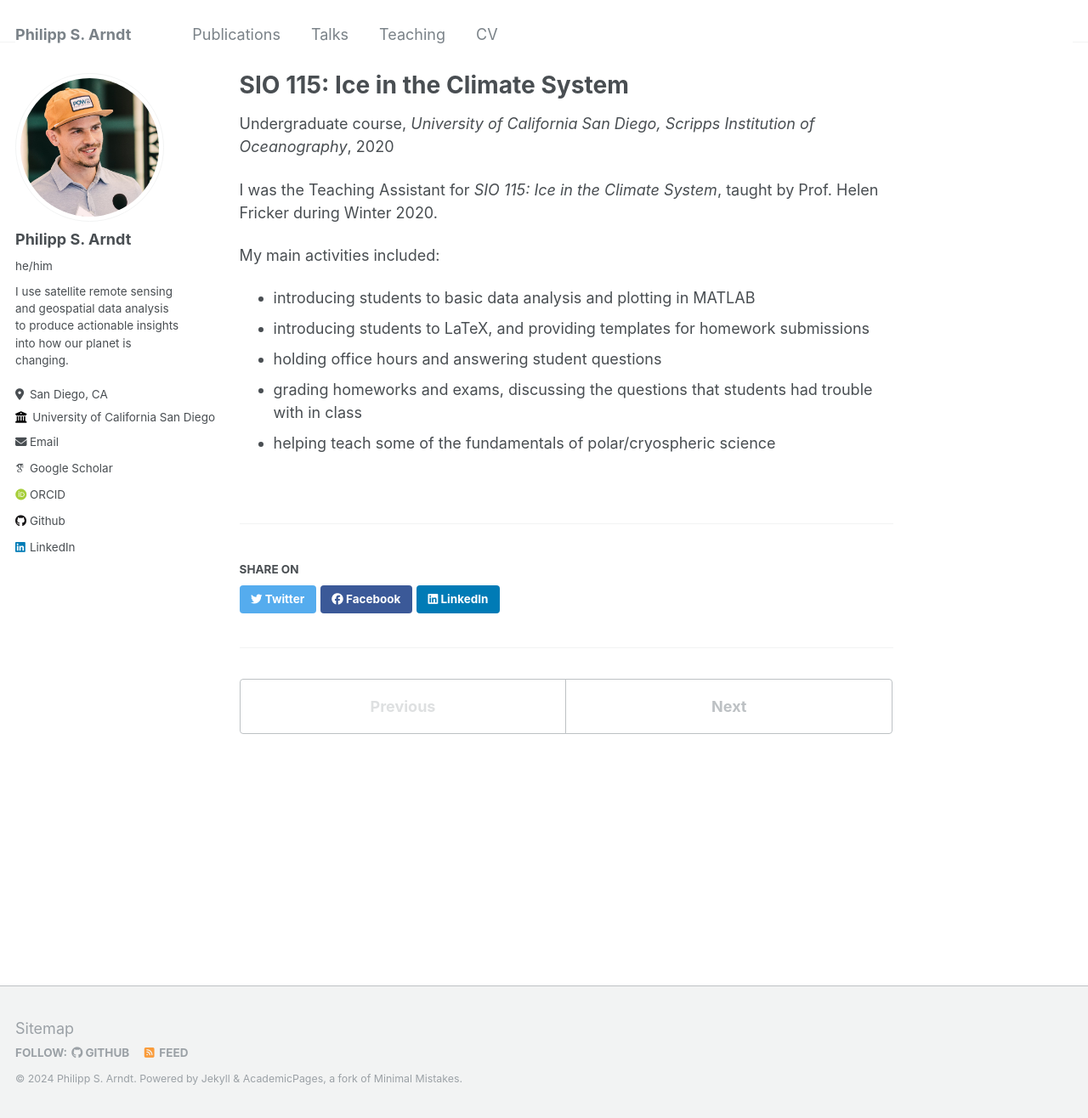
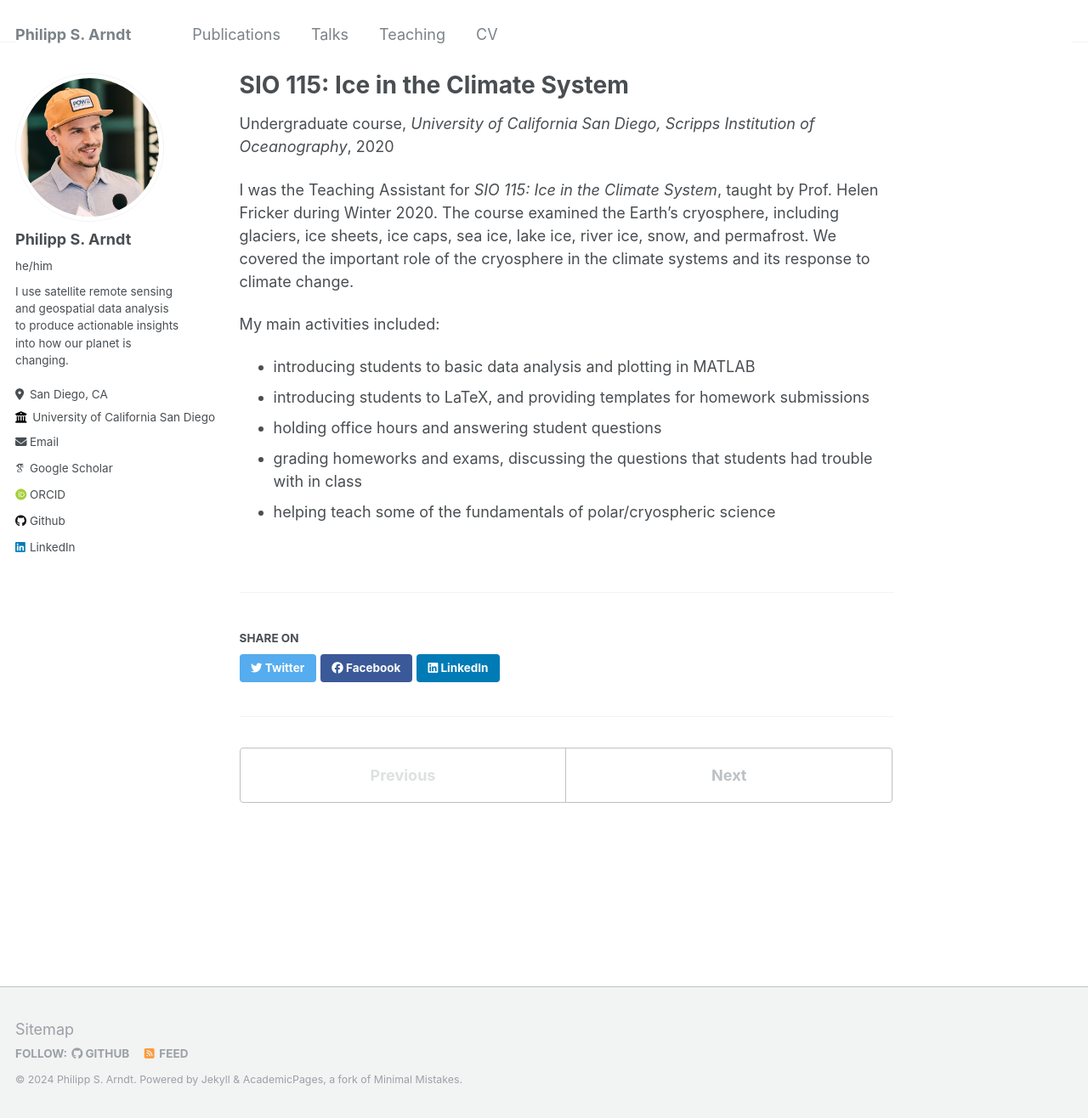
Before and after one commit to fliphilipp/fliphilipp.github.io, a Jekyll site: the page built from _teaching/2020-SIO115.md, in a window 1280 px wide and 1316 px high. Shown: the whole window at 85% size. Built offline with Jekyll 4.4.1, drawn with Linux system fonts in a browser that asks for light colours; some web fonts are replaced.

Commit message:
Update 2020-SIO115.md

```diff
--- a/_teaching/2020-SIO115.md
+++ b/_teaching/2020-SIO115.md
@@ -8,7 +8,7 @@
 location: "San Diego, CA, USA"
 ---
 
-I was the Teaching Assistant for *SIO 115: Ice in the Climate System*, taught by Prof. Helen Fricker during Winter 2020.
+I was the Teaching Assistant for *SIO 115: Ice in the Climate System*, taught by Prof. Helen Fricker during Winter 2020. The course examined the Earth’s cryosphere, including glaciers, ice sheets, ice caps, sea ice, lake ice, river ice, snow, and permafrost. We covered the important role of the cryosphere in the climate systems and its response to climate change.
 
 My main activities included:
 - introducing students to basic data analysis and plotting in MATLAB
```
